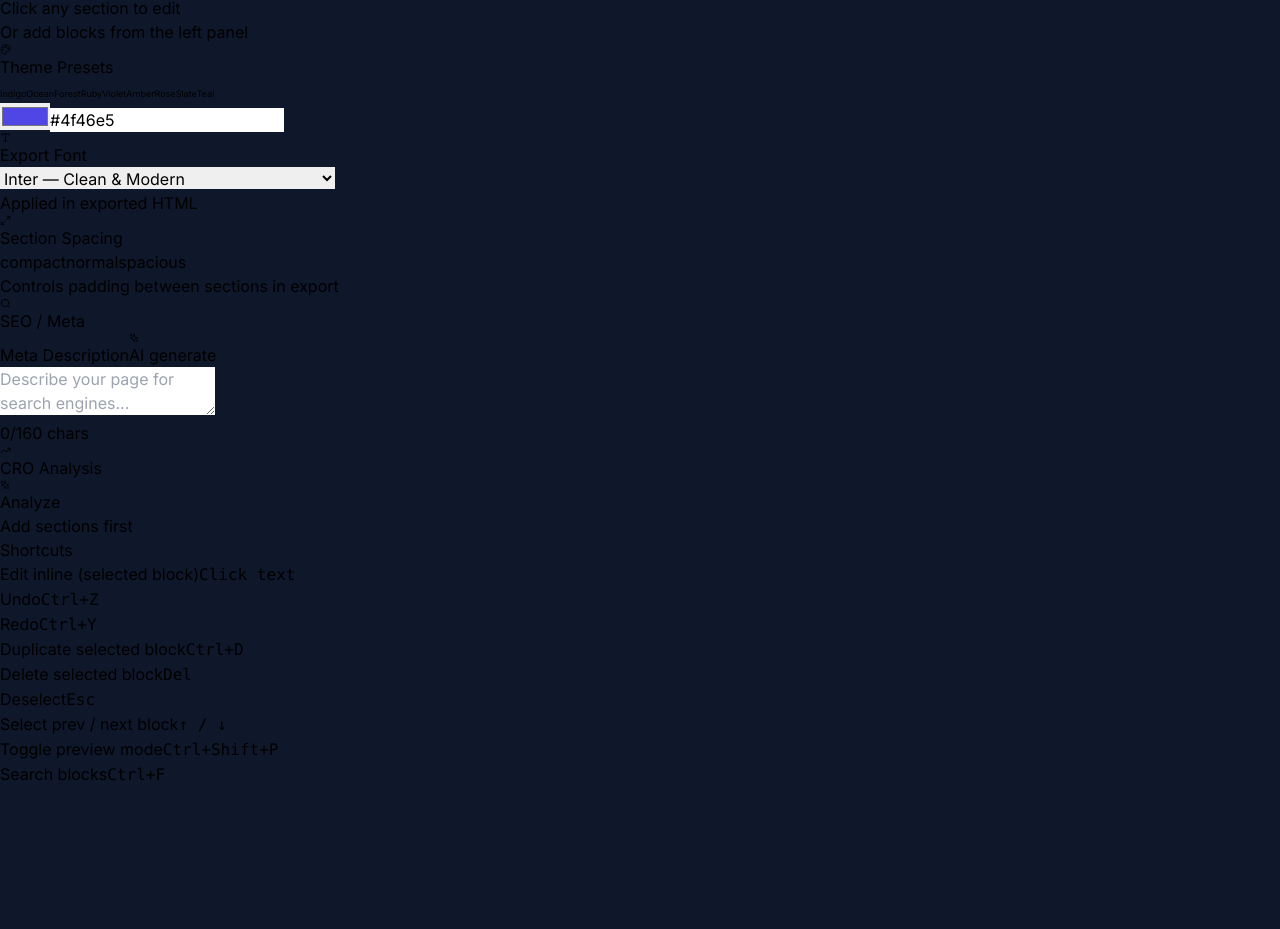
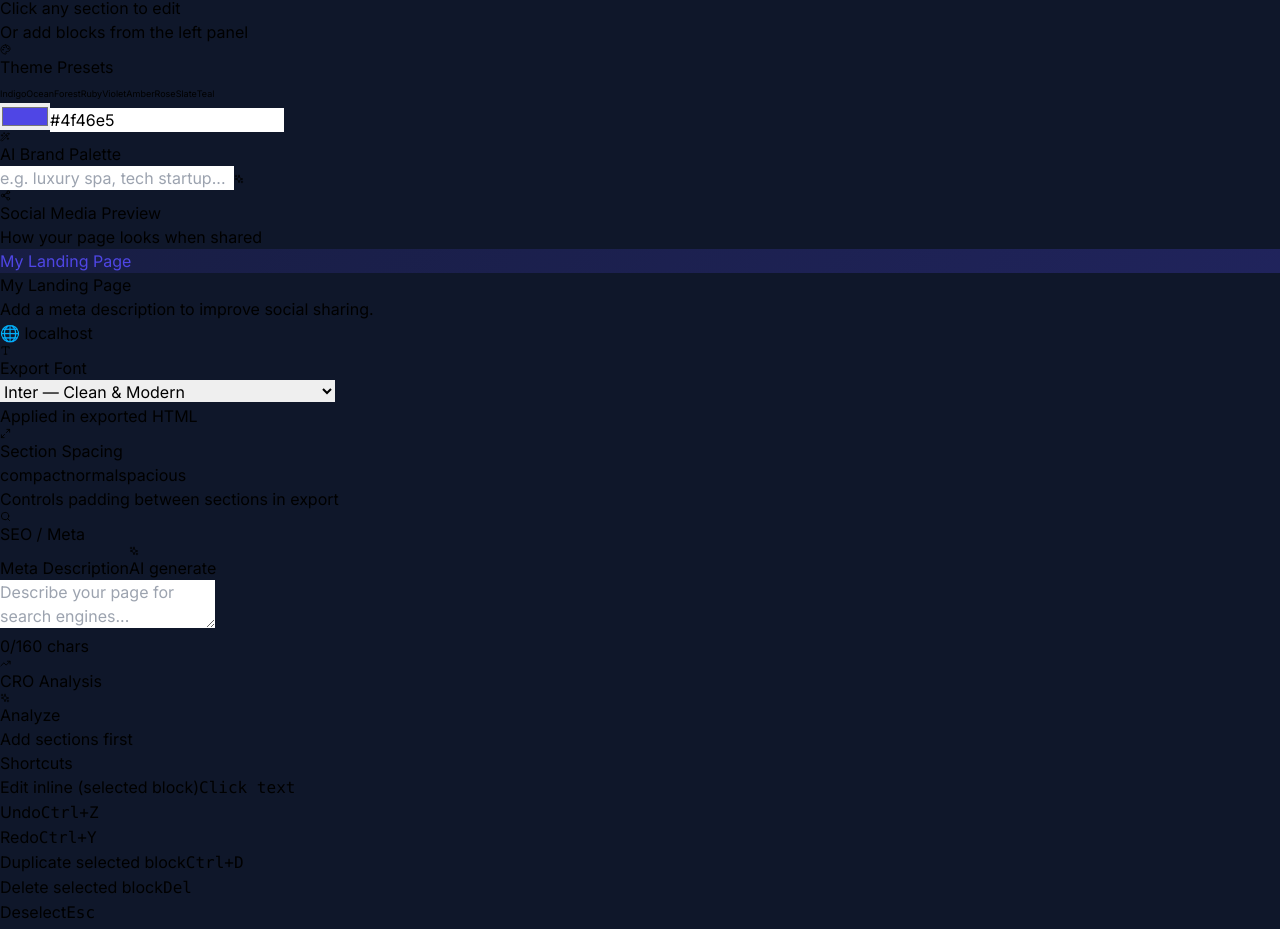
Before and after one commit to 777beststocktrader-hub/ai-page-builder, a React (Vite) app in the folder frontend/: page / in a window 1280 px wide. Shown: the part 1215-2144 px from the top of the page. Before the commit the page ends 2002 px from the top, so only its background shows below. Built offline with nearby package versions, Linux system fonts and the light colour scheme.

Commit message:
Add AI brand palette generator + social media OG preview in PropertiesPanel

```diff
--- a/frontend/src/components/PropertiesPanel.tsx
+++ b/frontend/src/components/PropertiesPanel.tsx
@@ -1,6 +1,6 @@
 import React, { useState, useRef } from 'react';
-import { Trash2, Copy, ChevronUp, ChevronDown, Plus, X, ChevronRight, Palette, Type, Search, Upload, Loader2, Eye, EyeOff, Sparkles, TrendingUp, AlertTriangle, CheckCircle, Maximize2, Lock, Unlock } from 'lucide-react';
-import { generateSeoDescription, analyzePageConversions } from '../lib/api';
+import { Trash2, Copy, ChevronUp, ChevronDown, Plus, X, ChevronRight, Palette, Type, Search, Upload, Loader2, Eye, EyeOff, Sparkles, TrendingUp, AlertTriangle, CheckCircle, Maximize2, Lock, Unlock, Wand2, Share2 } from 'lucide-react';
+import { generateSeoDescription, analyzePageConversions, generateBrandPalette } from '../lib/api';
 
 const FONT_OPTIONS = [
   { value: 'Inter', label: 'Inter — Clean & Modern' },
@@ -407,6 +407,22 @@ function EmptyState() {
   const [genSeo, setGenSeo] = useState(false);
   const [analyzing, setAnalyzing] = useState(false);
   const [analysis, setAnalysis] = useState<{ score: number; tips: { issue: string; fix: string; priority: string }[]; missing: string[] } | null>(null);
+  const [paletteDesc, setPaletteDesc] = useState('');
+  const [paletteLoading, setPaletteLoading] = useState(false);
+  const [palettes, setPalettes] = useState<{ name: string; primaryColor: string; font: string; rationale: string }[]>([]);
+
+  const handleGeneratePalette = async () => {
+    if (!paletteDesc.trim()) return;
+    setPaletteLoading(true);
+    try {
+      const result = await generateBrandPalette(paletteDesc.trim());
+      setPalettes(result);
+    } catch {
+      // fail silently
+    }
+    setPaletteLoading(false);
+  };
+
   return (
     <div className="flex flex-col h-full overflow-y-auto scrollbar-thin">
       <div className="flex flex-col items-center justify-center p-6 text-center">
@@ -477,6 +493,69 @@ function EmptyState() {
               Apply all
             </button>
           )}
+        </div>
+
+        {/* AI Brand Palette Generator */}
+        <div className="mt-3 pt-3 border-t border-slate-700">
+          <p className="text-xs text-slate-500 mb-2 flex items-center gap-1.5">
+            <Wand2 size={10} className="text-purple-400" />
+            AI Brand Palette
+          </p>
+          <div className="flex gap-1.5">
+            <input
+              type="text"
+              value={paletteDesc}
+              onChange={(e) => setPaletteDesc(e.target.value)}
+              onKeyDown={(e) => { if (e.key === 'Enter') handleGeneratePalette(); }}
+              placeholder="e.g. luxury spa, tech startup..."
+              className="flex-1 bg-slate-900 text-slate-200 text-xs px-2 py-1.5 rounded border border-slate-700 focus:border-purple-500 focus:outline-none placeholder-slate-600 min-w-0"
+            />
+            <button
+              onClick={handleGeneratePalette}
+              disabled={paletteLoading || !paletteDesc.trim()}
+              className="px-2.5 py-1.5 bg-purple-700 hover:bg-purple-600 disabled:opacity-50 text-white text-xs rounded flex items-center gap-1 flex-shrink-0 transition-all"
+            >
+              {paletteLoading ? <Loader2 size={10} className="animate-spin" /> : <Sparkles size={10} />}
+            </button>
+          </div>
+          {palettes.length > 0 && (
+            <div className="mt-2 space-y-1.5">
+              {palettes.map((p) => (
+                <button
+                  key={p.name}
+                  onClick={() => { setTheme({ ...theme, primaryColor: p.primaryColor, font: p.font }); }}
+                  className="w-full flex items-center gap-2 p-2 rounded-lg border border-slate-700 hover:border-purple-500 hover:bg-purple-950/30 transition-all text-left group"
+                >
+                  <div className="w-6 h-6 rounded-md flex-shrink-0 shadow-sm" style={{ backgroundColor: p.primaryColor }} />
+                  <div className="flex-1 min-w-0">
+                    <p className="text-xs font-semibold text-slate-200 group-hover:text-white">{p.name}</p>
+                    <p className="text-xs text-slate-500 truncate">{p.rationale}</p>
+                  </div>
+                  <span className="text-xs text-slate-600 font-mono flex-shrink-0">{p.primaryColor}</span>
+                </button>
+              ))}
+            </div>
+          )}
+        </div>
+      </div>
+
+      {/* Social Media Preview */}
+      <div className="mx-3 mb-3 p-3 rounded-xl bg-slate-900/50 border border-slate-700">
+        <p className="text-xs font-semibold text-slate-400 uppercase tracking-wider mb-3 flex items-center gap-1.5">
+          <Share2 size={11} className="text-indigo-400" />
+          Social Media Preview
+        </p>
+        <p className="text-xs text-slate-600 mb-2">How your page looks when shared</p>
+        {/* Twitter/X card preview */}
+        <div className="rounded-xl overflow-hidden border border-slate-700 text-xs">
+          <div className="h-20 flex items-center justify-center text-slate-600 text-sm font-bold" style={{ background: `linear-gradient(135deg, ${theme.primaryColor}22, ${theme.primaryColor}44)` }}>
+            <span style={{ color: theme.primaryColor }}>{page.title || 'Page Title'}</span>
+          </div>
+          <div className="p-2.5 bg-slate-900">
+            <p className="font-semibold text-slate-200 text-xs truncate">{page.title || 'Your Page Title'}</p>
+            <p className="text-slate-500 text-xs mt-0.5 line-clamp-2">{page.description || 'Add a meta description to improve social sharing.'}</p>
+            <p className="text-slate-600 text-xs mt-1 truncate">🌐 {typeof window !== 'undefined' ? window.location.hostname : 'yoursite.com'}</p>
+          </div>
         </div>
       </div>
 
--- a/frontend/src/lib/api.ts
+++ b/frontend/src/lib/api.ts
@@ -102,6 +102,14 @@ export async function translatePage(
   return data.blocks;
 }
 
+export async function generateBrandPalette(
+  description: string
+): Promise<{ name: string; primaryColor: string; font: string; rationale: string }[]> {
+  const { data } = await api.post('/ai/brand-palette', { description });
+  if (!data.success) throw new Error(data.error || 'Palette generation failed');
+  return data.palettes || [];
+}
+
 export async function abTestHeadlines(
   headline: string,
   subheadline?: string,
```
Also changed, not shown: 1 other file (tests, documents, lock files or other folders).
